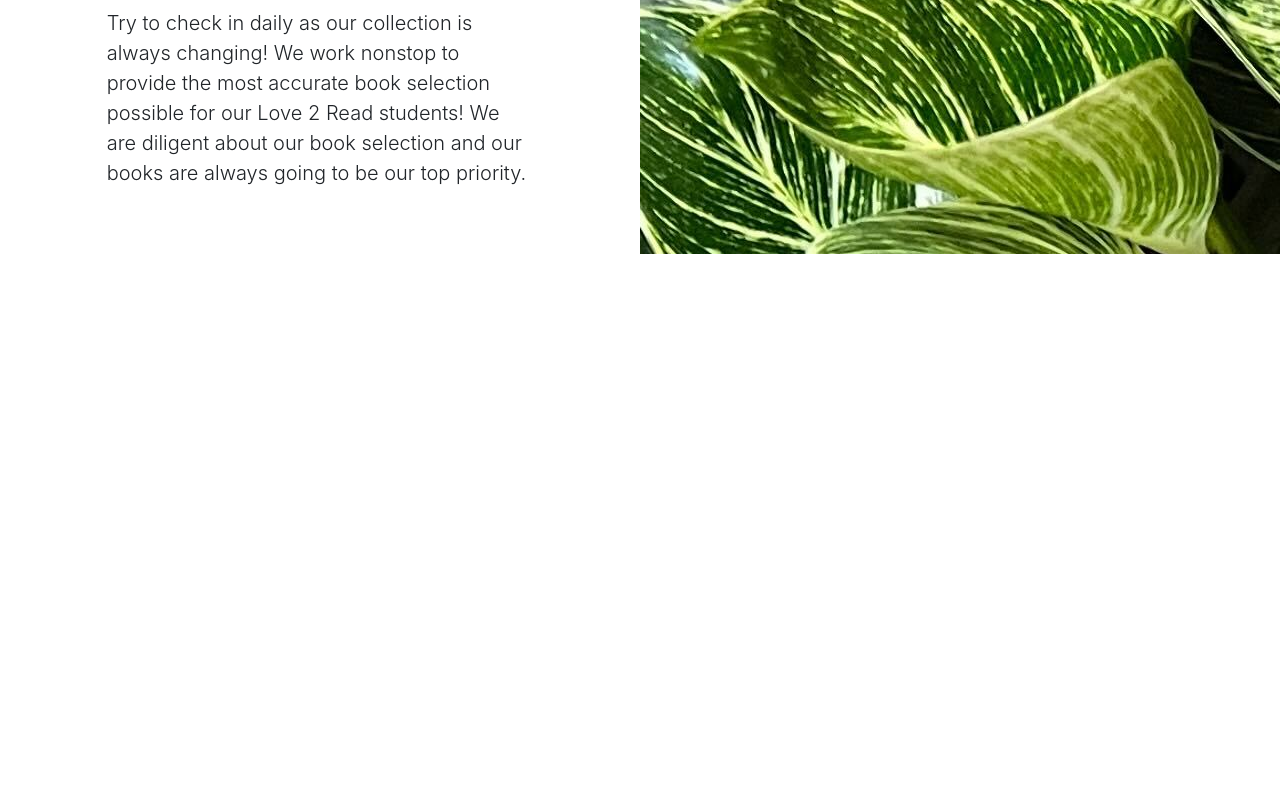
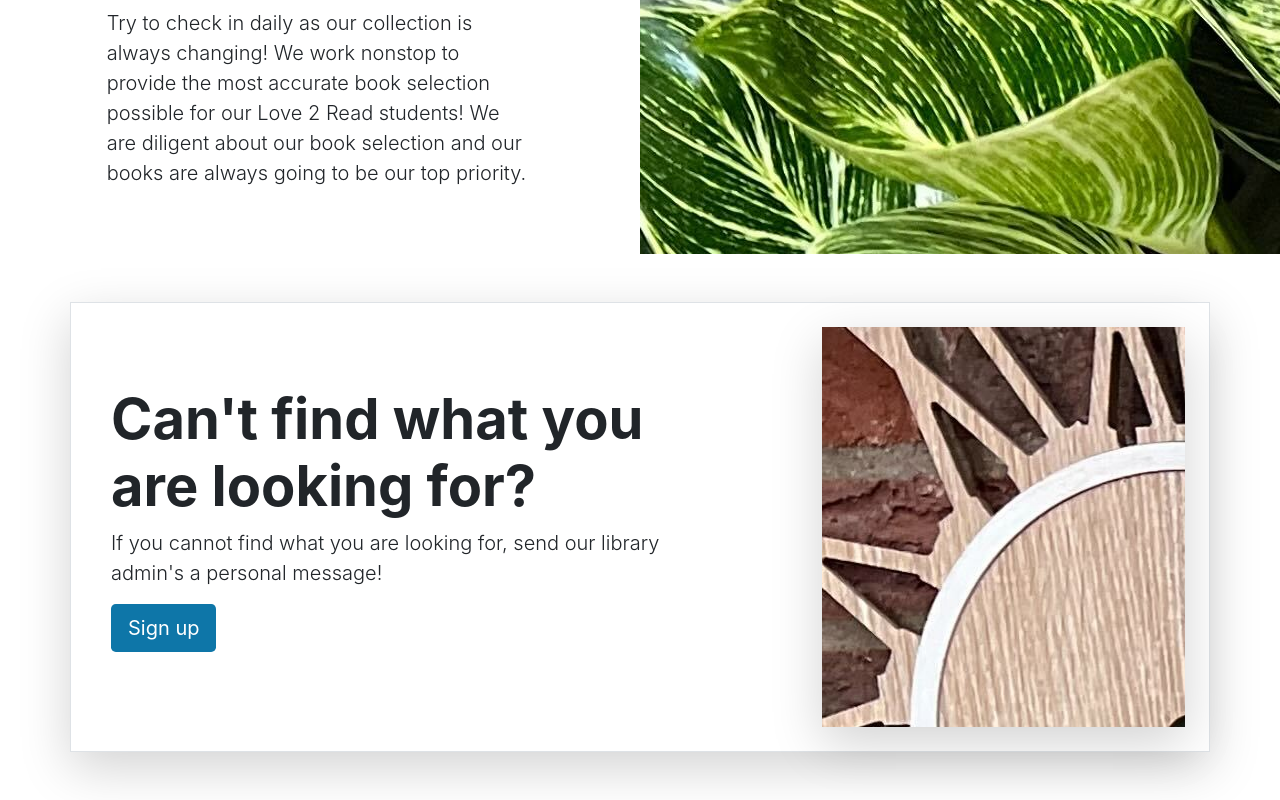
Before and after one commit to okaanyildiz/springboot-react-library-app, a React (Create React App) app in the folder frontend/: page / in a window 1280 px wide. Shown: the part 1670-2470 px from the top of the page. Before the commit the page ends 1924 px from the top, so only its background shows below. Built offline with nearby package versions, Linux system fonts and the light colour scheme; the HTML template or start-up script is replaced by a standard one.

Commit message:
Add LibraryServices component

```diff
--- a/frontend/src/App.tsx
+++ b/frontend/src/App.tsx
@@ -4,6 +4,7 @@
 import { ExploreTopBooks } from './layouts/HomePage/ExploreTopBooks';
 import { Carousel } from './layouts/HomePage/Carousel';
 import { Heros } from './layouts/HomePage/Heros';
+import { LibraryServices } from './layouts/HomePage/LibraryServices';
 
 function App() {
   return (
@@ -12,6 +13,7 @@
       <ExploreTopBooks />
       <Carousel />
       <Heros />
+      <LibraryServices />
     </>
   );
 
--- /dev/null
+++ b/frontend/src/layouts/HomePage/LibraryServices.tsx
@@ -0,0 +1,23 @@
+export const LibraryServices = () => {
+    return (
+        <div className='container my-5'>
+            <div className='row p-4 align-items-center border shadow-lg'>
+                <div className='col-lg-7 p-3'>
+                    <h1 className='display-4 fw-bold'>
+                        Can't find what you are looking for?
+                    </h1>
+                    <p className='lead'>
+                        If you cannot find what you are looking for,
+                        send our library admin's a personal message!
+                    </p>
+                    <div className='d-grid gap-2 justify-content-md-start mb-4 mb-lg-3'>
+                        <a className='btn main-color btn-lg text-white' href='#'>
+                            Sign up
+                        </a>
+                    </div>
+                </div>
+                <div className='col-lg-4 offset-lg-1 shadow-lg lost-image'></div>
+            </div>
+        </div>
+    );
+}
```
